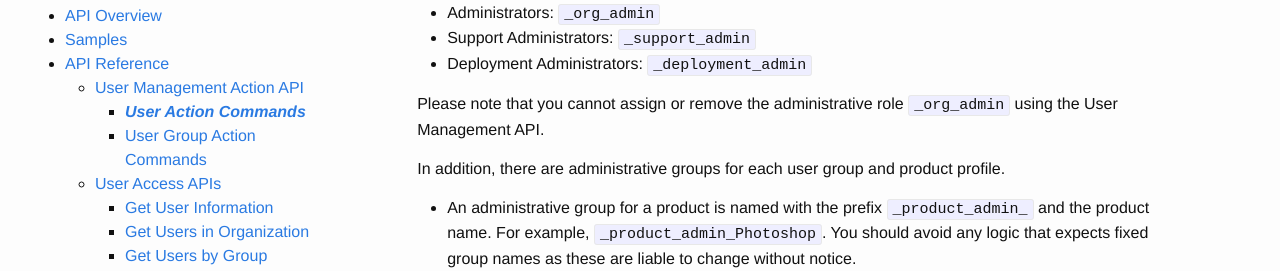
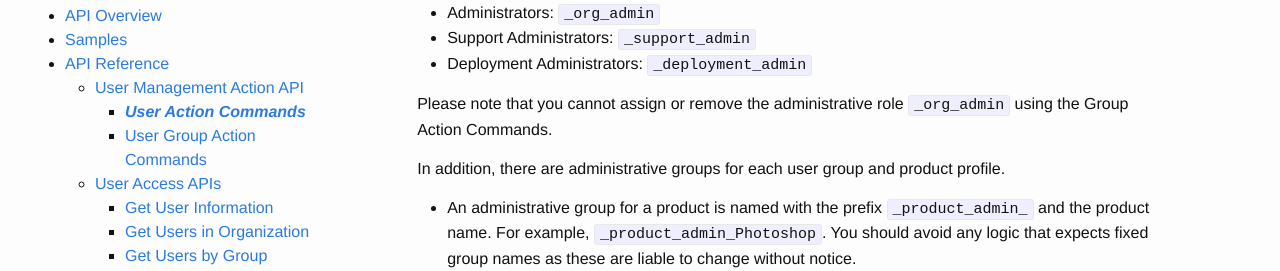
Before and after one commit to adobe-apiplatform/umapi-documentation, a Jekyll site: the page built from docs/en/api/ActionsCmds.md, in a window 1280 px wide and 900 px high, scrolled down 9059 px. Shown: the part 165-436 px from the top of the window. Built offline with Jekyll 4.4.1, drawn with Linux system fonts in a browser that asks for light colours.

Commit message:
_org_admin statemnet
because it's still possible to remove the org admin role via {remove: all} or removeFromOrg

```diff
--- a/docs/en/api/ActionsCmds.md
+++ b/docs/en/api/ActionsCmds.md
@@ -379,7 +379,7 @@ Add or remove membership in administrative groups to control administrative righ
  * Support Administrators: `_support_admin`
  * Deployment Administrators: `_deployment_admin`
 
- Please note that you cannot assign or remove the administrative role `_org_admin` using the User Management API.
+ Please note that you cannot assign or remove the administrative role `_org_admin` using the Group Action Commands.
 
 In addition, there are administrative groups for each user group and product profile.
   * An administrative group for a product is named with the prefix `_product_admin_` and the product name. For example, `_product_admin_Photoshop`. You should avoid any logic that expects fixed group names as these are liable to change without notice.
```
